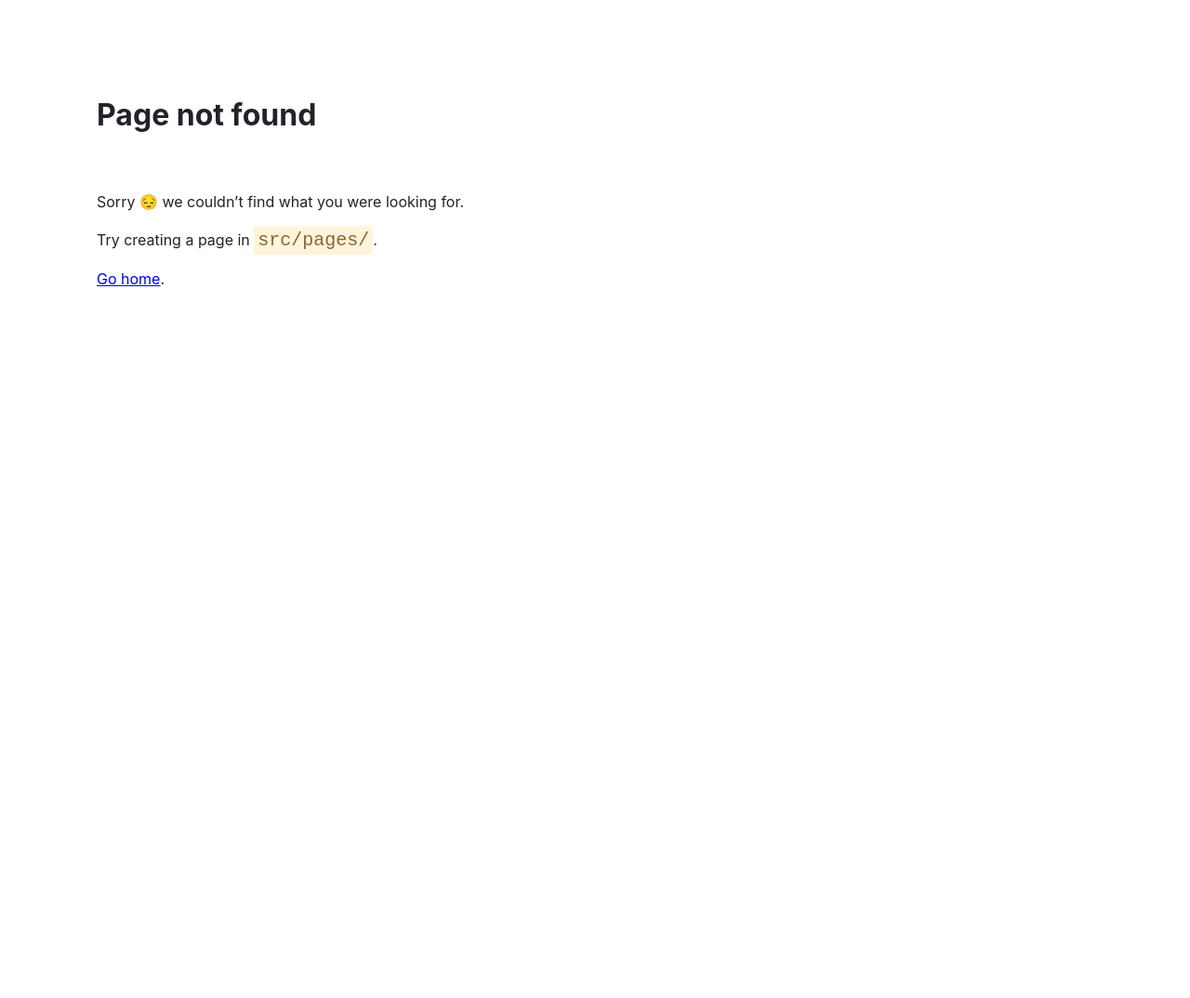
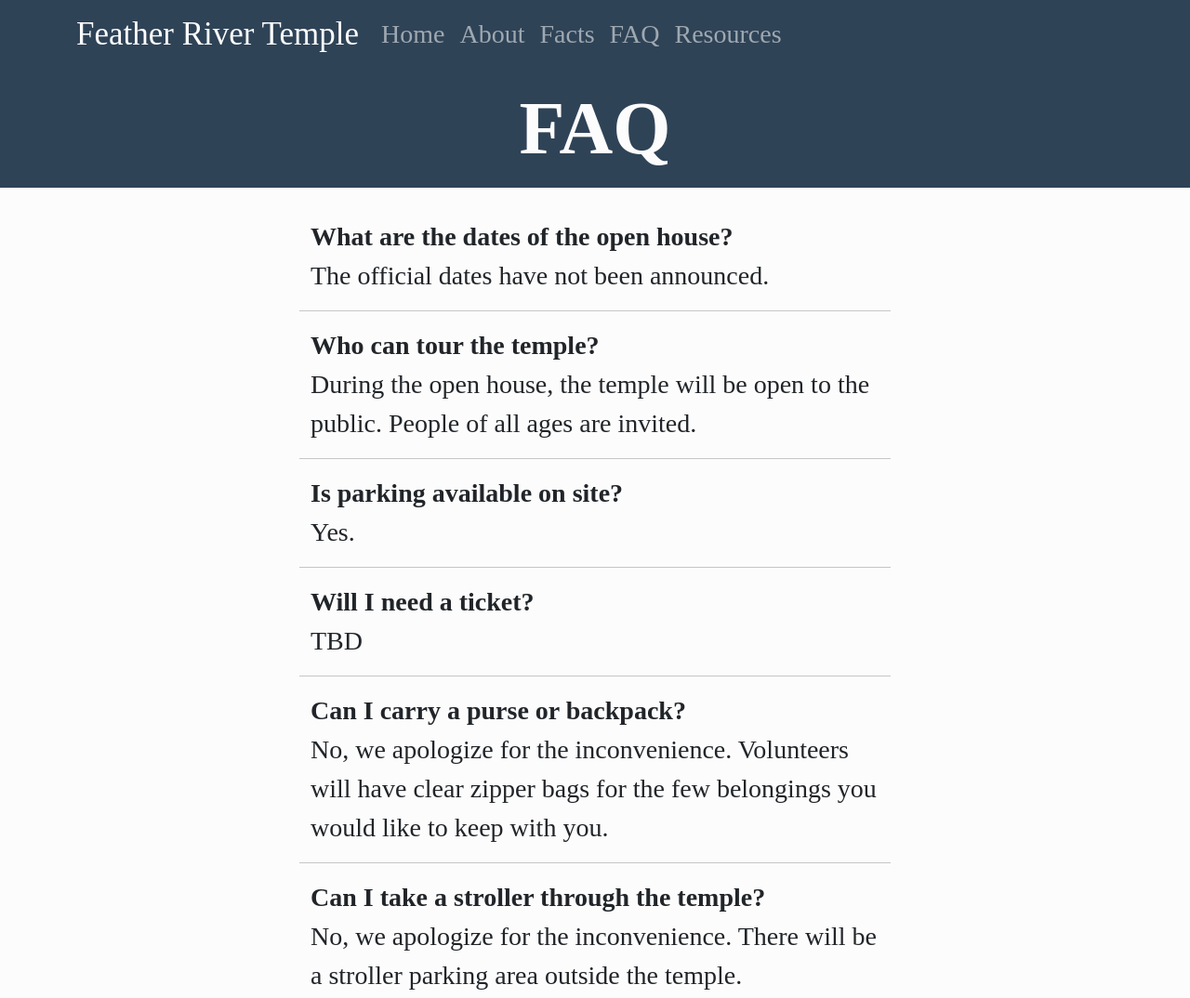
Before and after one commit to ckopsa/feather-page, a Gatsby site: page /faq in a window 1280 px wide. Before the commit this address had no page. Shown: the top 1074 px of the page at 93% size. Before the commit the page ends 800 px from the top, so only its background shows below. Built offline with nearby package versions, Linux system fonts and the light colour scheme; Gatsby itself is replaced by a stand-in of ours.

Commit message:
Finish faqs page

```diff
--- a/src/components/Layout.tsx
+++ b/src/components/Layout.tsx
@@ -16,7 +16,7 @@ const Layout = ({ pageTitle, children }: {pageTitle: string, children: any[]}) =
               <Nav.Link href="/">Home</Nav.Link>
               <Nav.Link href="/about">About</Nav.Link>
               <Nav.Link href="/facts">Facts</Nav.Link>
-              <Nav.Link href="/about">FAQ</Nav.Link>
+              <Nav.Link href="/faq">FAQ</Nav.Link>
               <Nav.Link href="/about">Resources</Nav.Link>
             </Nav>
           </Navbar.Collapse>
--- /dev/null
+++ b/src/pages/faq.tsx
@@ -0,0 +1,55 @@
+import { Col, Row, Stack } from "react-bootstrap";
+import * as React from "react";
+import Layout from "../components/Layout";
+
+export default function FaqPage() {
+  return (
+    <Layout pageTitle="FAQ">
+      <Stack gap={3}>
+        <Row>
+          <span className="p-3 display-1 fw-bold bg-primary text-white text-center">FAQ</span>
+        </Row>
+        <Row className="background-white justify-content-center p-3">
+          <Col md={6}>
+            <Stack gap={3}>
+              {
+                [
+                  {
+                    question: "What are the dates of the open house?",
+                    answer: "The official dates have not been announced."
+                  },
+                  {
+                    question: "Who can tour the temple?",
+                    answer: "During the open house, the temple will be open to the public. People of all ages are invited."
+                  },
+                  { question: "Is parking available on site?", answer: "Yes." },
+                  { question: "Will I need a ticket?", answer: "TBD" },
+                  {
+                    question: "Can I carry a purse or backpack?",
+                    answer: "No, we apologize for the inconvenience. Volunteers will have clear zipper bags for the few belongings you would like to keep with you."
+                  },
+                  {
+                    question: "Can I take a stroller through the temple?",
+                    answer: "No, we apologize for the inconvenience. There will be a stroller parking area outside the temple."
+                  },
+                  {
+                    question: "Will I be able to ask questions?",
+                    answer: "Volunteers will be available outside the temple and in the adjacent meetinghouse to answer questions."
+                  },
+                ].map((it, count) => {
+                  return (
+                    <Row>
+                      {count != 0 && <hr/>}
+                      <span className="fw-bold">{it.question}</span>
+                      <span>{it.answer}</span>
+                    </Row>
+                  )
+                })
+              }
+            </Stack>
+          </Col>
+        </Row>
+      </Stack>
+    </Layout>
+  )
+}
```
